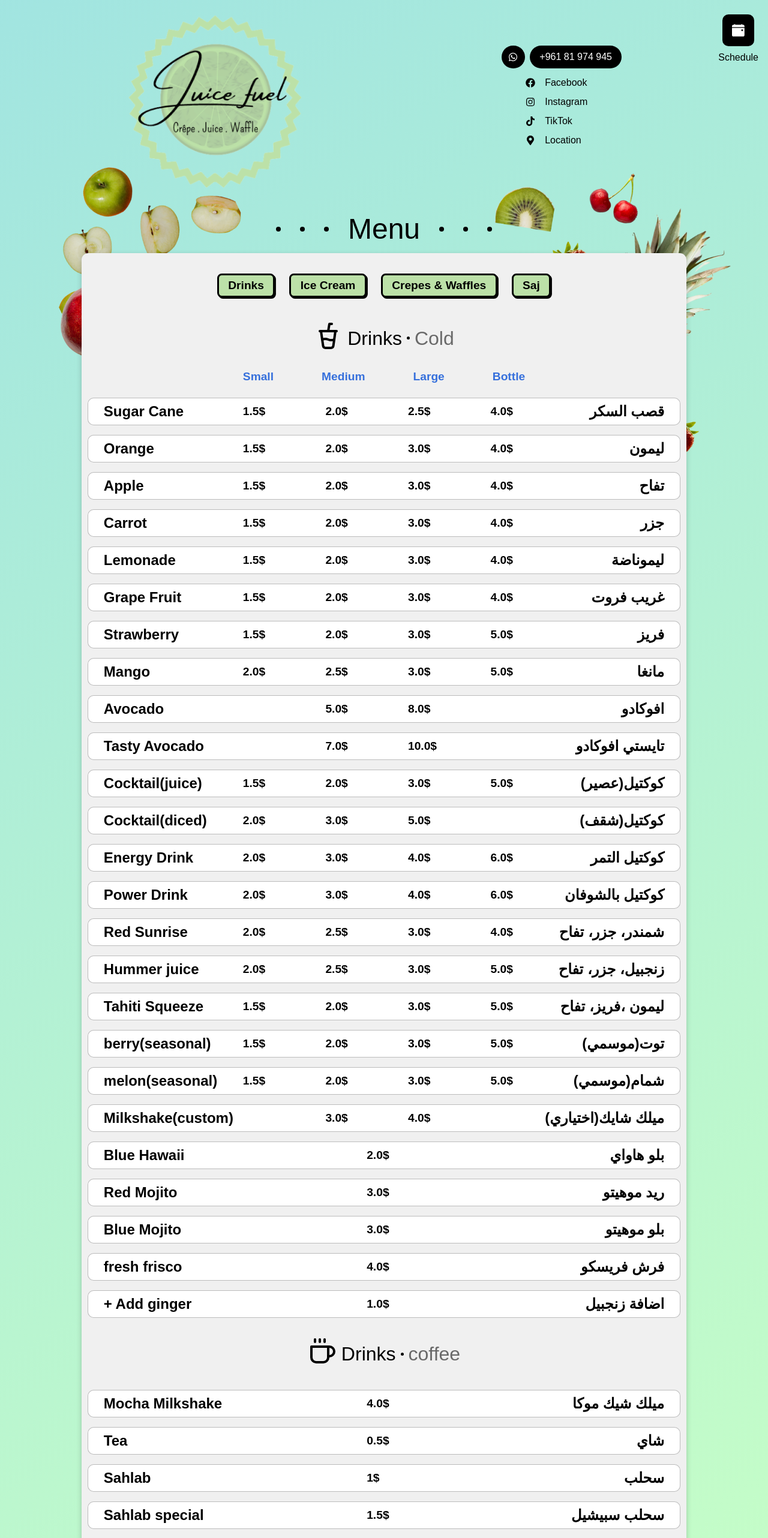
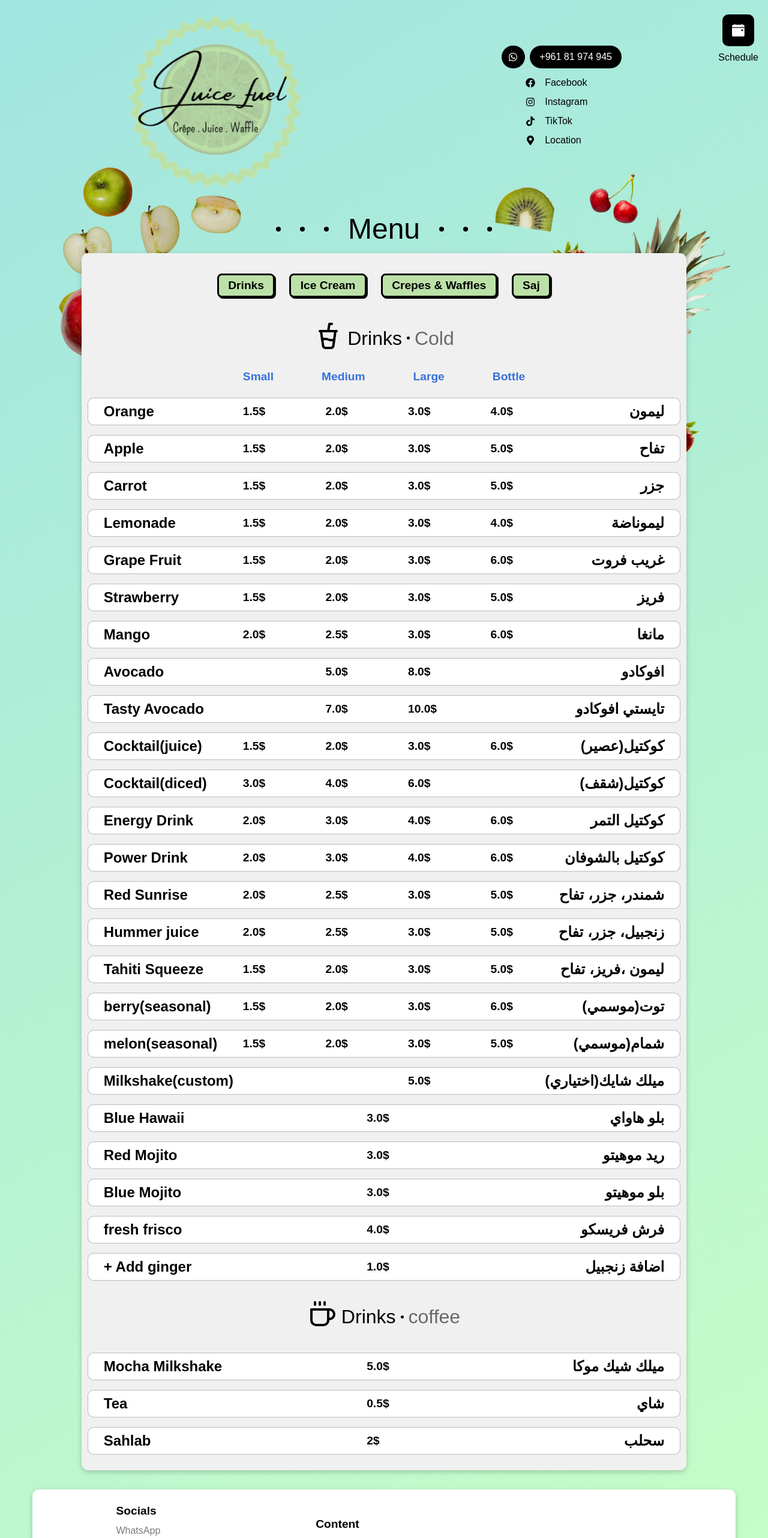
Before and after one commit to substro/Juice-Fuel, a React (Vite) app: page / in a window 1280 px wide. Shown: the top 2564 px of the page at 60% size. Built offline with nearby package versions, Linux system fonts and the light colour scheme; a web font is replaced by a local one.

Commit message:
Update Drinks.js

```diff
--- a/src/Data/Drinks.js
+++ b/src/Data/Drinks.js
@@ -1,32 +1,8 @@
 export const cold = [
 	{
-		id: 1,
-		name: {
-			en: "Sugar Cane",
-			ar: "قصب السكر",
-		},
-		sizes: [
-			{
-				name: "Small",
-				price: "1.5$",
-			},
-			{
-				name: "Medium",
-				price: "2.0$",
-			},
-			{
-				name: "Large",
-				price: "2.5$",
-			},
-			{
-				name: "Bottle",
-				price: "4.0$",
-			},
-		],
-	},
-	{
 		id: 2,
-		name: {
+		name:
+		{
 			en: "Orange",
 			ar: "ليمون",
 		},
@@ -70,7 +46,7 @@ export const cold = [
 			},
 			{
 				name: "Bottle",
-				price: "4.0$",
+				price: "5.0$",
 			},
 		],
 	},
@@ -95,7 +71,7 @@ export const cold = [
 			},
 			{
 				name: "Bottle",
-				price: "4.0$",
+				price: "5.0$",
 			},
 		],
 	},
@@ -145,7 +121,7 @@ export const cold = [
 			},
 			{
 				name: "Bottle",
-				price: "4.0$",
+				price: "6.0$",
 			},
 		],
 	},
@@ -195,7 +171,7 @@ export const cold = [
 			},
 			{
 				name: "Bottle",
-				price: "5.0$",
+				price: "6.0$",
 			},
 		],
 	},
@@ -270,7 +246,7 @@ export const cold = [
 			},
 			{
 				name: "Bottle",
-				price: "5.0$",
+				price: "6.0$",
 			},
 		],
 	},
@@ -283,15 +259,15 @@ export const cold = [
 		sizes: [
 			{
 				name: "Small",
-				price: "2.0$",
+				price: "3.0$",
 			},
 			{
 				name: "Medium",
-				price: "3.0$",
+				price: "4.0$",
 			},
 			{
 				name: "Large",
-				price: "5.0$",
+				price: "6.0$",
 			},
 			{
 				name: "Bottle",
@@ -370,7 +346,7 @@ export const cold = [
 			},
 			{
 				name: "Bottle",
-				price: "4.0$",
+				price: "5.0$",
 			},
 		],
 	},
@@ -445,7 +421,7 @@ export const cold = [
 			},
 			{
 				name: "Bottle",
-				price: "5.0$",
+				price: "6.0$",
 			},
 		],
 	},
@@ -487,11 +463,11 @@ export const cold = [
 			},
 			{
 				name: "Medium",
-				price: "3.0$",
+				price: "",
 			},
 			{
 				name: "Large",
-				price: "4.0$",
+				price: "5.0$",
 			},
 			{
 				name: "Bottle",
@@ -509,7 +485,7 @@ export const cold = [
 		sizes: [
 			{
 				name: "Small",
-				price: "2.0$",
+				price: "3.0$",
 			},
 		],
 	},
@@ -578,7 +554,7 @@ export const coffeeData = [
 		sizes: [
 			{
 				name: "Large",
-				price: "4.0$",
+				price: "5.0$",
 			},
 		],
 	},
@@ -604,21 +580,9 @@ export const coffeeData = [
 		sizes: [
 			{
 				name: "Small",
-				price: "1$",
+				price: "2$",
 			},
 		],
 	},
-	{
-		id: 4,
-		name: {
-			en: "Sahlab special",
-			ar: "سحلب سبيشيل",
-		},
-		sizes: [
-			{
-				name: "Small",
-				price: "1.5$",
-			},
-		],
-	},
+
 ];
```
